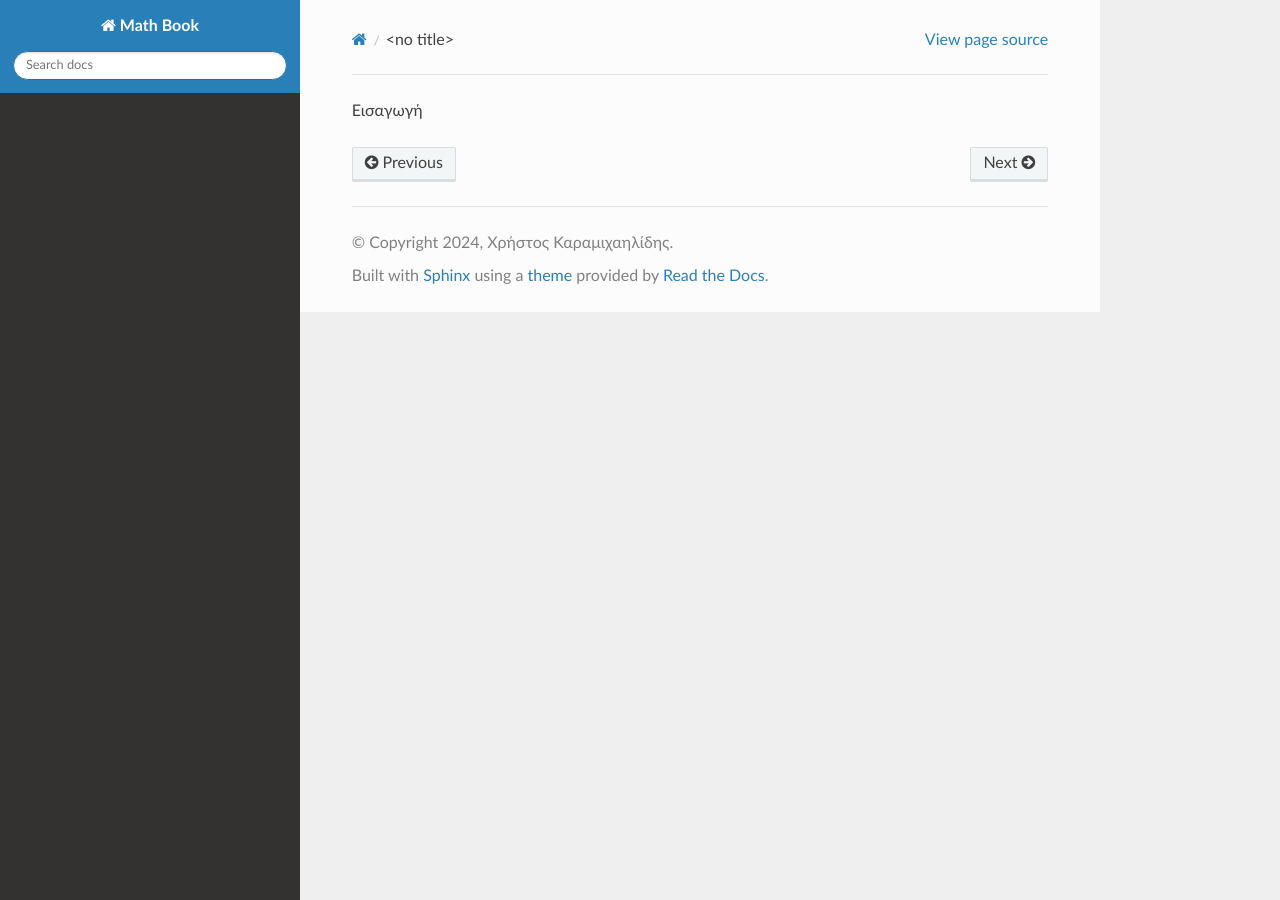
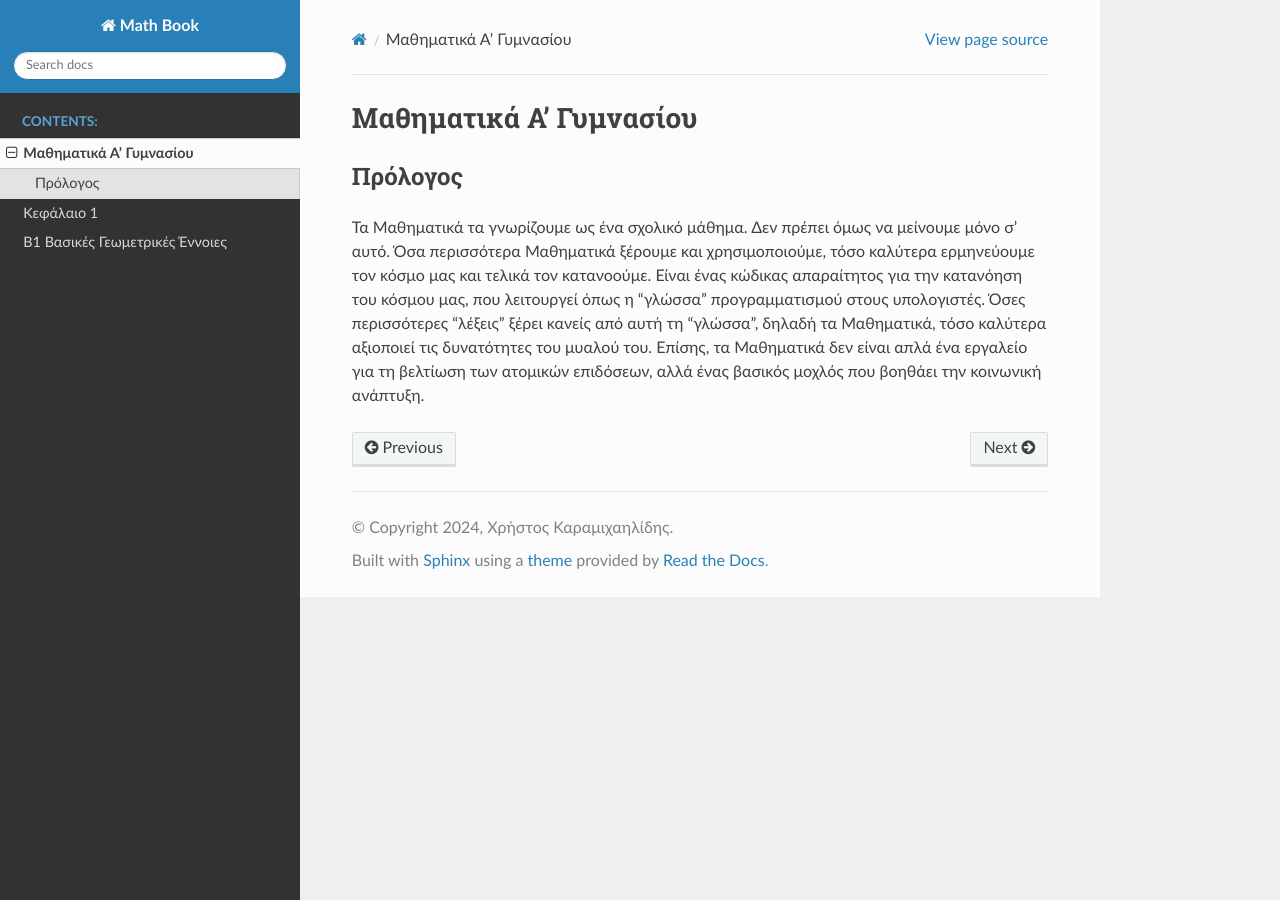
Before and after one commit to Otinanai1309/math_book, a Sphinx documentation site: the page built from source/introduction.rst, in a window 1280 px wide. Built offline with Sphinx 7.4.7 and the Read the Docs theme 2.0.0, drawn with Linux system fonts in a browser that asks for light colours.

Commit message:
Second Commit

```diff
--- a/source/geometry.rst
+++ b/source/geometry.rst
@@ -1 +1,5 @@
-Γεωμετρία
+Β1 Βασικές Γεωμετρικές Έννοιες
+==============================
+
+1.1 Σημείο – Ευθύγραμμο τμήμα – Ευθεία – Ημιευθεία – Επίπεδο – Ημιεπίπεδο
+-------------------------------------------------------------------------
--- a/source/introduction.rst
+++ b/source/introduction.rst
@@ -1 +1,15 @@
-Εισαγωγή
+Μαθηματικά Α' Γυμνασίου
+=======================
+
+Πρόλογος
+--------
+
+
+Τα Μαθηματικά τα γνωρίζουμε ως ένα σχολικό μάθημα.
+Δεν πρέπει όμως να μείνουμε μόνο σ’ αυτό. Όσα περισσότερα Μαθηματικά ξέρουμε
+και χρησιμοποιούμε, τόσο καλύτερα ερμηνεύουμε τον κόσμο μας και τελικά τον
+κατανοούμε. Είναι ένας κώδικας απαραίτητος για την κατανόηση του κόσμου μας,
+που λειτουργεί όπως η "γλώσσα" προγραμματισμού στους υπολογιστές.
+Όσες περισσότερες "λέξεις" ξέρει κανείς από αυτή τη "γλώσσα", δηλαδή τα
+Μαθηματικά, τόσο καλύτερα αξιοποιεί τις δυνατότητες του μυαλού του.
+Επίσης, τα Μαθηματικά δεν είναι απλά ένα εργαλείο για τη βελτίωση των ατομικών επιδόσεων, αλλά ένας βασικός μοχλός που βοηθάει την κοινωνική ανάπτυξη.
```
Also changed, not shown: source/algebra.rst (+7 -1 lines), 15 other files.
